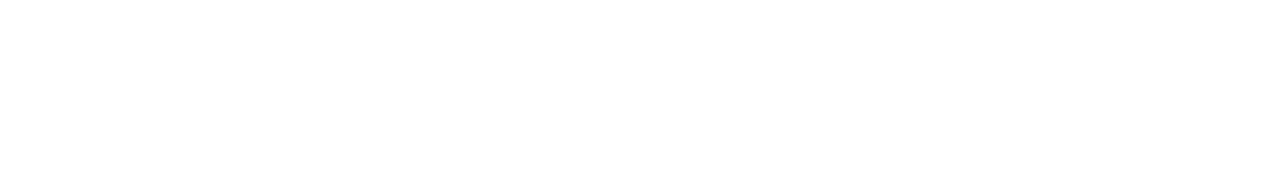
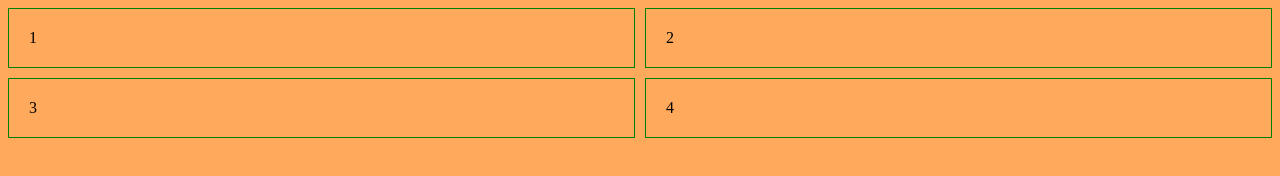
Before and after one commit to jujomago/taller-git, a plain HTML site: page index.html in a window 1280 px wide. Drawn offline with Linux system fonts and the light colour scheme.

Commit message:
added stylesheet and boxes

```diff
--- a/index.html
+++ b/index.html
@@ -5,6 +5,12 @@
     <meta http-equiv="X-UA-Compatible" content="IE=edge" />
     <meta name="viewport" content="width=device-width, initial-scale=1.0" />
     <title>Taller de Git</title>
+    <link rel="stylesheet" href="style.css" />
   </head>
-  <body></body>
+  <body>
+    <div>1</div>
+    <div>2</div>
+    <div>3</div>
+    <div>4</div>
+  </body>
 </html>
--- /dev/null
+++ b/style.css
@@ -0,0 +1,11 @@
+body {
+  background: #ffa95d;
+  display: grid;
+  grid-template-columns: 1fr 1fr;
+  grid-template-rows: 1fr 1fr;
+  gap: 10px;
+}
+div {
+  border: 1px solid green;
+  padding: 20px;
+}
```
